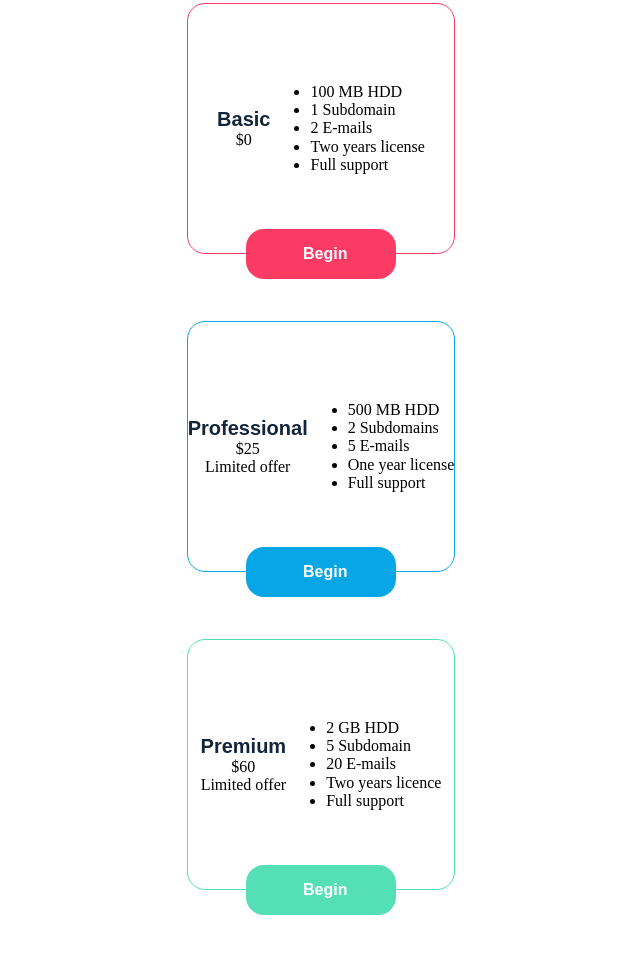
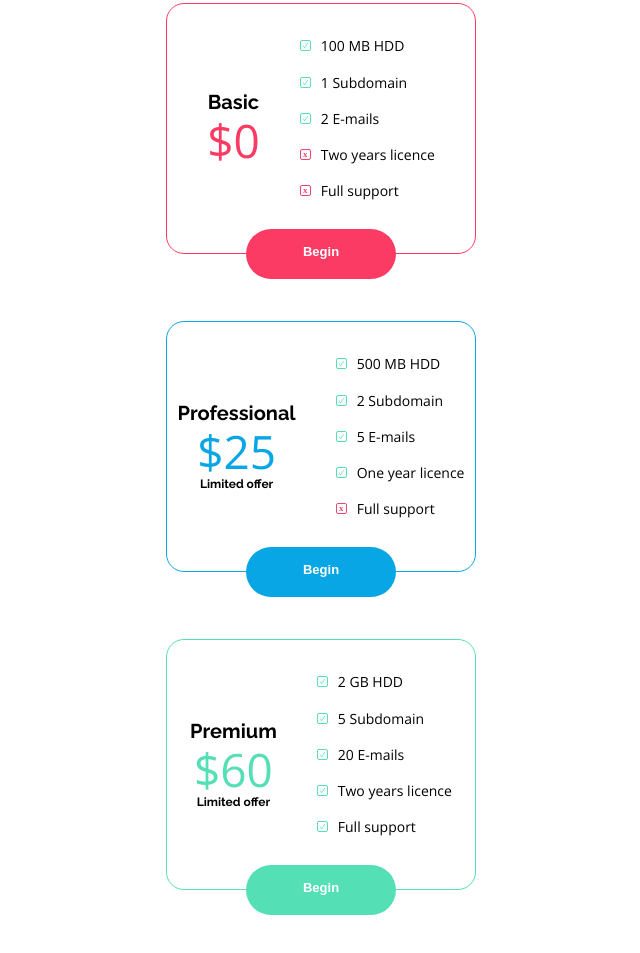
Before and after one commit to KamilaGrabowska/bs_rwd, a website built with Parcel: page index.html in a window 1280 px wide. Shown: the part 2752-3705 px from the top of the page, without its empty margins (319-959 px from the left). Built offline with nearby package versions, Linux system fonts and the light colour scheme.

Commit message:
added style to pricing section

```diff
--- a/index.html
+++ b/index.html
@@ -120,6 +120,7 @@
     </div>
 </section>
 
+
 <section class="pricing">
     <div class="pricing__inner">
         <h2 class="pricing__inner--hdl">Pricing</h2>
@@ -127,14 +128,14 @@
             <div class="frame frame__basic">
                 <div class="dsc">
                     <div class="dsc__offer">Basic</div>
-                    <div class="dsc__price">$0</div>
+                    <div class="dsc__price dsc__price--red">$0</div>
                 </div>
                 <ul class="items">
-                    <li class="items__item">100 MB HDD</li>
-                    <li class="items__item">1 Subdomain</li>
-                    <li class="items__item">2 E-mails</li>
-                    <li class="items__item items__item--not">Two years license</li>
-                    <li class="items__item items__item--not">Full support</li>
+                    <li class="items__item"><img src="./src/images/Ckechmark-1.svg" alt="">100 MB HDD</li>
+                    <li class="items__item"><img src="./src/images/Ckechmark-1.svg" alt="">1 Subdomain</li>
+                    <li class="items__item"><img src="./src/images/Ckechmark-1.svg" alt="">2 E-mails</li>
+                    <li class="items__item"><img src="./src/images/Close.svg" alt="">Two years licence</li>
+                    <li class="items__item"><img src="./src/images/Close.svg" alt="">Full support</li>
                 </ul>
                 <a href="#" class="frame__btn frame__btn--red btn">Begin</a>
             </div>
@@ -142,15 +143,15 @@
             <div class="frame frame__professional">
                 <div class="dsc">
                     <div class="dsc__offer">Professional</div>
-                    <div class="dsc__price">$25</div>
+                    <div class="dsc__price dsc__price--blue">$25</div>
                     <div class="dsc__limited">Limited offer</div>
                 </div>
                 <ul class="items">
-                    <li class="items__item">500 MB HDD</li>
-                    <li class="items__item">2 Subdomains</li>
-                    <li class="items__item">5 E-mails</li>
-                    <li class="items__item">One year license</li>
-                    <li class="items__item items__item--not">Full support</li>
+                    <li class="items__item"><img src="./src/images/Ckechmark-1.svg" alt="">500 MB HDD</li>
+                    <li class="items__item"><img src="./src/images/Ckechmark-1.svg" alt="">2 Subdomain</li>
+                    <li class="items__item"><img src="./src/images/Ckechmark-1.svg" alt="">5 E-mails</li>
+                    <li class="items__item"><img src="./src/images/Ckechmark-1.svg" alt="">One year licence</li>
+                    <li class="items__item"><img src="./src/images/Close.svg" alt="">Full support</li>
                 </ul>
                 <a href="#" class="frame__btn frame__btn--blue btn">Begin</a>
             </div>
@@ -158,15 +159,15 @@
             <div class="frame frame__premium">
                 <div class="dsc">
                     <div class="dsc__offer">Premium</div>
-                    <div class="dsc__price">$60</div>
+                    <div class="dsc__price dsc__price--green">$60</div>
                     <div class="dsc__limited">Limited offer</div>
                 </div>
                 <ul class="items">
-                    <li class="items__item">2 GB HDD</li>
-                    <li class="items__item">5 Subdomain</li>
-                    <li class="items__item">20 E-mails</li>
-                    <li class="items__item">Two years licence</li>
-                    <li class="items__item">Full support</li>
+                    <li class="items__item"><img src="./src/images/Ckechmark-1.svg" alt="">2 GB HDD</li>
+                    <li class="items__item"><img src="./src/images/Ckechmark-1.svg" alt="">5 Subdomain</li>
+                    <li class="items__item"><img src="./src/images/Ckechmark-1.svg" alt="">20 E-mails</li>
+                    <li class="items__item"><img src="./src/images/Ckechmark-1.svg" alt="">Two years licence</li>
+                    <li class="items__item"><img src="./src/images/Ckechmark-1.svg" alt="">Full support</li>
                 </ul>
                 <a href="#" class="frame__btn frame__btn--green btn">Begin</a>
             </div>
@@ -175,6 +176,5 @@
 </section>
 
 
-
 </body>
 </html>
--- a/src/scss/components/pricing_box.scss
+++ b/src/scss/components/pricing_box.scss
@@ -10,30 +10,73 @@
     height: px-to-rem(251px);
     width: 100%;
     position: relative;
+    padding: px-to-rem(11px);
 
+    &:hover{
+      transform: scale(1.1);
+      transition: all 200ms ease-in-out;
+
+    }
     &__basic {
       border: px-to-rem(1px) solid $red-color;
+      &:hover {
+        box-shadow: px-to-rem(5px) px-to-rem(10px) px-to-rem(27px) $red-color-shadow;
+      }
     }
     &__professional {
       border: px-to-rem(1px) solid $base-color;
+      &:hover {
+        box-shadow: px-to-rem(5px) px-to-rem(10px) px-to-rem(27px) $color-blue-shadow;
+      }
     }
     &__premium {
       border: px-to-rem(1px) solid $green-color;
+      &:hover {
+        box-shadow: px-to-rem(5px) px-to-rem(10px) px-to-rem(27px) $green-shadow;
+      }
     }
+
     .dsc {
-      @include flex(center,center);
+      @include flex(center, center);
       flex-direction: column;
       &__offer {
-        font-family: "Raleway, Bold",sans-serif;
+        font-family: 'Raleway', sans-serif;
         font-size: px-to-rem(20px);
         font-weight: 700;
-        color: $secondary-black-color;
+        color: $base-font-size;
+      }
+      &__price {
+        font-family: 'Open Sans', sans-serif;
+        font-size: px-to-rem(46px);
+        font-weight: 300;
+        &--red {
+          color: $red-color;
+        }
+        &--blue {
+          color: $base-color;
+        }
+        &--green {
+          color: $green-color;
+        }
+      }
+      &__limited {
+        font-family: 'Raleway', sans-serif;
+        font-size: px-to-rem(12px);
+        font-weight: 700;
+        color: $font-color;
+      }
+    }
 
-      }
-      &__price {}
-    }
     .items {
       &__item {
+        font-family: "Open Sans", sans-serif;
+        font-weight: 400;
+        font-size: px-to-rem(14px);
+        list-style: none;
+        margin-bottom: px-to-rem(20px);
+        img {
+          margin-right: px-to-rem(10px);
+        }
       }
     }
     &__btn {
@@ -43,8 +86,7 @@
       width: px-to-rem(150px);
       height: px-to-rem(50px);
       padding: px-to-rem(16px) px-to-rem(57px);
-      border-radius: px-to-rem(18px);
-
+      font-size: px-to-rem(13px);
 
       &--red {
         background-color: $red-color;
@@ -56,5 +98,5 @@
         background-color: $green-color;
       }
     }
-  }
+ }
 }
--- a/src/scss/variables.scss
+++ b/src/scss/variables.scss
@@ -8,8 +8,11 @@ $secondary-black-color:rgba(19, 37, 59, 1);
 $btn-color:rgba(255, 255, 255, 1);
 $base-color:rgba(8, 166, 228, 1);
 $secondary-blue-color: rgba(7, 172, 230, 1);
+$color-blue-shadow:rgba(7, 172, 230, 0.16);
 $red-color:rgba(251, 59, 100, 1);
 $secondary-red-color:rgba(235, 71, 110, 1);
+$red-color-shadow:rgba(249, 4, 54, 0.16);
 $green-color:rgba(85, 223, 180, 1);
+$green-shadow: #CCF5E8;
 $grey-color:rgba(247, 247, 247, 1);
 $light-grey-color:rgba(232, 233, 237, 1);
```
Also changed, not shown: dist/Checkmark-1.0cbec098.svg (added), dist/Ckechmark-1.bd599909.svg (added), dist/Close.e311fe8d.svg (added), dist/index.html, src/images/Checkmark-1.svg (added), src/images/Checkmark.svg (added), src/images/Ckechmark-1.svg (added), src/images/Close.svg (added), 2 other files.
